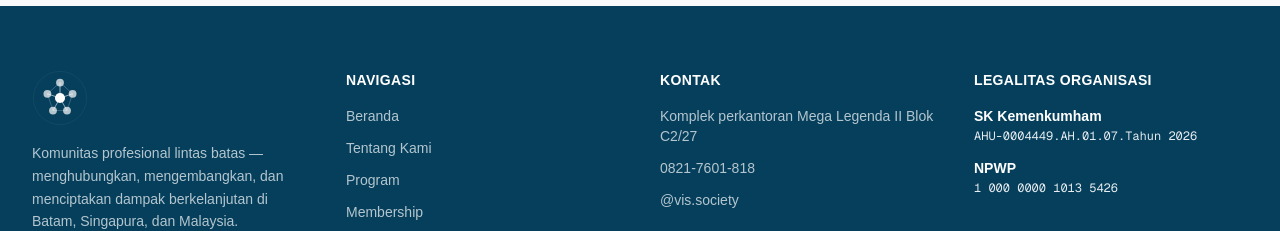
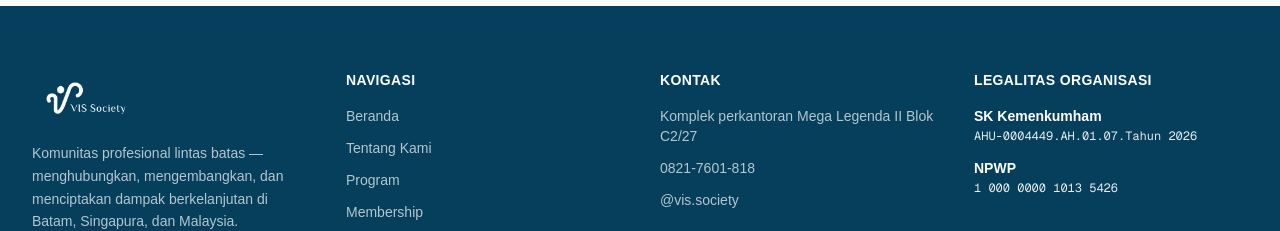
Before and after one commit to RikardoAnju/Vis-Society, a Next.js app: page / in a window 1280 px wide. Shown: the part 8994-9225 px from the top of the page. Built offline with nearby package versions, Linux system fonts and the light colour scheme.

Commit message:
Revert "Fix blurry footer logo by switching from PNG to SVG format"
This reverts commit 55413c66ee2b2fa62d2f100d92c0f4817379ffd1.

```diff
--- a/src/app/page.tsx
+++ b/src/app/page.tsx
@@ -36,11 +36,11 @@ export default function Home() {
             {/* Brand */}
             <ScrollReveal animation="slide-up" delay={50} className="col-span-2 md:col-span-1">
               <Image
-                src="/img/vis_logo.svg"
+                src="/img/vis_logo.png"
                 alt={SITE_NAME}
                 width={56}
                 height={56}
-                className="h-14 w-14 mb-4 brightness-0 invert"
+                className="h-14 w-auto mb-4 brightness-0 invert"
               />
               <p className="text-white/70 text-sm leading-relaxed max-w-xs">
                 {t("footer.desc")}
```
Also changed, not shown: .claude/launch.json (deleted).
